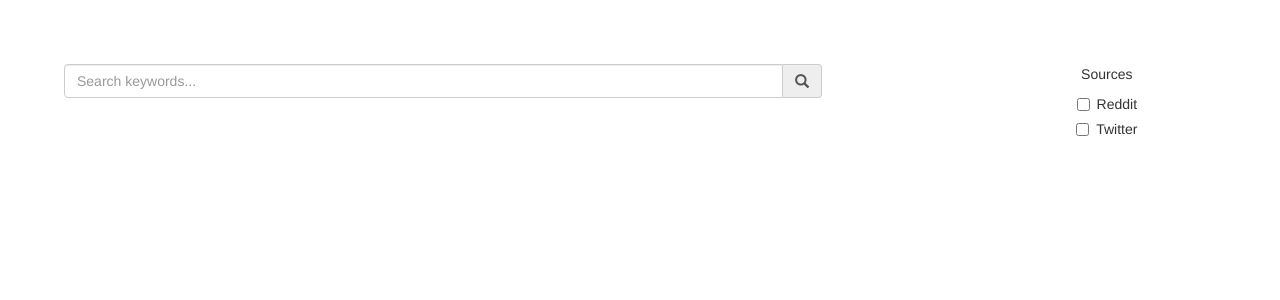
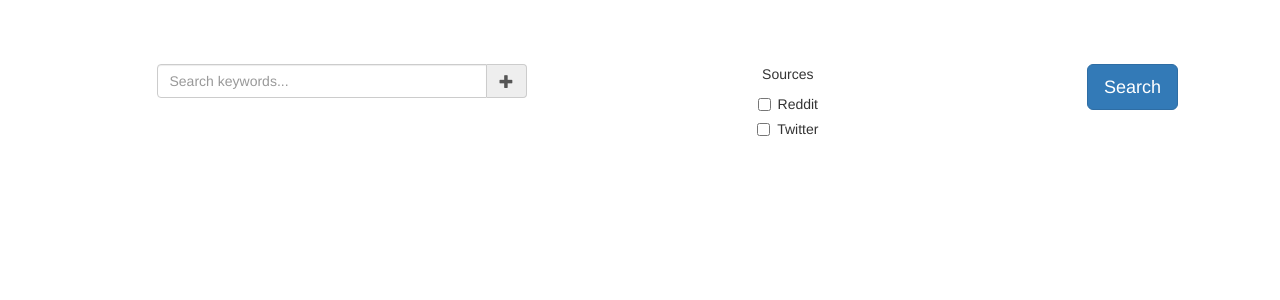
Before and after one commit to felixglush/KeywordSentimentFrontend, a React (Create React App) app: page / in a window 1280 px wide. Shown: the top 300 px of the page. Built offline with nearby package versions, Linux system fonts and the light colour scheme.

Commit message:
Lifted search state up, created overall SearchForm component.

```diff
--- a/src/App.css
+++ b/src/App.css
@@ -1,14 +1,17 @@
 .App {
   text-align: center;
   padding: 5%;
+
 }
 
 .search-component {
-  padding-left: 0%;
+  padding-left: 20%;
+
 }
 
 .controls-component {
-  padding-left: 40%;
+  padding-left: 20%;
+  padding-right: 20%;
 }
 
 .info-title, .info-section {
--- a/src/App.jsx
+++ b/src/App.jsx
@@ -1,5 +1,5 @@
 import React, { Component } from 'react'
-import SearchInput from './SearchInput.jsx'
+import SearchForm from './searchComponents/SearchForm.jsx'
 import SentimentInfo from './SentimentInfo.jsx'
 import './App.css'
 
@@ -24,7 +24,7 @@ class App extends Component {
 
     return (
       <div className="App">
-        <SearchInput onSearch={this.handleReturnedResult}/>
+        <SearchForm onSearch={this.handleReturnedResult}/>
         {sentimentInfo}
       </div>
     )
--- a/src/SearchInput.jsx
+++ /dev/null
@@ -1,74 +0,0 @@
-import React, { Component } from 'react'
-import {FormGroup, FormControl, InputGroup, Glyphicon} from 'react-bootstrap'
-import Controls from './Controls.jsx'
-import './App.css'
-
-class SearchInput extends Component {
-    constructor(props) {
-      super(props)
-      this.state = {
-        query: ''
-      }
-    }
-
-    search() {
-      const result = {
-        keywords: ["apple", "tim hortons"],
-        sources: ["reddit"],
-        subreddits: ["r/BizNews"],
-        "apple": {
-          posts: ["apple is great", "apple is awesome"],
-          scores: [1.0, 0.5],
-          magnitudes: [-0.5, 0.75],
-        },
-        "tim hortons": {
-          posts: ["tim's is the best!!"],
-          scores: [1.0],
-          magnitudes: [1.0],
-        }
-      }
-
-      this.props.onSearch(result)
-    }
-
-    handleChangedControls = (change) => {
-      console.log('SearchInput, change :', change)
-    }
-
-    render() {
-      return (
-        <div>
-          <div className="row">
-
-            <div className="col-md-8">
-
-                <FormGroup className="search-component">
-                  <InputGroup>
-                    <FormControl
-                      type="text"
-                      placeholder="Search keywords..."
-                      query={this.state.query}
-                      onChange={event => {this.setState({query: event.target.value})}}
-                    />
-                    <InputGroup.Addon onClick={() => this.search()}>
-                      <Glyphicon glyph="search"></Glyphicon>
-                    </InputGroup.Addon>
-                  </InputGroup>
-                </FormGroup>
-
-
-            </div>
-
-            <div className="col-md-4">
-              <Controls onControlChange={this.handleChangedControls}/>
-            </div>
-
-          </div>
-        </div>
-
-
-      )
-    }
-}
-
-export default SearchInput
--- a/src/Controls.jsx
+++ b/src/searchComponents/Controls.jsx
@@ -1,6 +1,5 @@
 import React, { Component } from 'react'
-import { FormGroup, FormControl, InputGroup, Checkbox, Glyphicon,
-  ListGroup, ListGroupItem } from 'react-bootstrap'
+import { FormGroup, FormControl, InputGroup, Checkbox, Glyphicon } from 'react-bootstrap'
 
 const SubredditInput = (props) => (
     <FormGroup>
@@ -10,7 +9,7 @@ const SubredditInput = (props) => (
           placeholder="Add subreddit to search..."
           onChange={event => {props.onChange(event.target.value)}}
         ></FormControl>
-        <InputGroup.Addon onClick={() => props.onAddToSearch()}>
+        <InputGroup.Addon onClick={() => props.onAddToSearch(props.subredditQuery, "subreddit")}>
           <Glyphicon glyph="plus"></Glyphicon>
         </InputGroup.Addon>
       </InputGroup>
@@ -29,53 +28,48 @@ class Controls extends Component {
     this.handleToggledReddit = this.handleToggledReddit.bind(this)
     this.handleToggledTwitter = this.handleToggledTwitter.bind(this)
     this.onSubredditInputChange = this.onSubredditInputChange.bind(this)
-    this.onSubredditAdded = this.onSubredditAdded.bind(this)
   }
 
   componentDidUpdate() {
-    this.props.onControlChange(this.state)
+    console.log("controls changed")
+    //this.props.onControlChange(this.state)
   }
 
   handleToggledReddit() {
-    this.setState({redditChecked: !this.state.redditChecked, subredditsToSearch: []})
+    this.setState({redditChecked: !this.state.redditChecked, subredditsToSearch: []},
+      function updatedState() {
+        this.props.onControlChange(this.state)
+      }
+    )
   }
 
   handleToggledTwitter() {
-    this.setState({twitterChecked: !this.state.twitterChecked})
+    this.setState({twitterChecked: !this.state.twitterChecked},
+      function updatedState() {
+        this.props.onControlChange(this.state)
+      }
+    )
   }
 
   onSubredditInputChange(value) {
-    this.setState({subredditQuery: value})
+    this.setState({subredditQuery: value},
+      function updatedState() {
+        this.props.onControlChange(this.state)
+    })
   }
 
-  onSubredditAdded() {
-    const listOfSubreddits = this.state.subredditsToSearch
-    const queryToAdd = this.state.subredditQuery
-    let add = true
-    for (var i = 0; i < listOfSubreddits.length; i++) {
-      if (listOfSubreddits[i] === queryToAdd) {
-        add = false
-        break
-      }
-    }
+  isEmpty(string) {
+      return (string.length === 0 || !string.trim());
+  };
 
-    if (add) {
-      listOfSubreddits.push(queryToAdd)
-      this.setState({subredditsToSearch: listOfSubreddits})
-    }
-  }
 
   render() {
     const subredditInput = this.state.redditChecked === false
                                 ? null
                                 : <SubredditInput
                                     onChange={this.onSubredditInputChange}
-                                    onAddToSearch={this.onSubredditAdded}
-                                  />
-
-    const listOfSubredditButtons = this.state.subredditsToSearch.map((subreddit) =>
-        <ListGroupItem key={subreddit}>{subreddit}</ListGroupItem>
-    )
+                                    subredditQuery={this.state.subredditQuery}
+                                    onAddToSearch={this.props.handleAddSubredditToSearch}/>
 
     return (
       <FormGroup>
@@ -94,7 +88,6 @@ class Controls extends Component {
             </Checkbox>
           </div>
           {subredditInput}
-          <ListGroup>{listOfSubredditButtons}</ListGroup>
         </div>
       </FormGroup>
     )
--- /dev/null
+++ b/src/searchComponents/EditableListOfT.jsx
@@ -0,0 +1,17 @@
+import React, { Component } from 'react'
+import { ListGroup, ListGroupItem } from 'react-bootstrap'
+
+class EditableListOfT extends Component {
+  render() {
+    const items = this.props.items.map((item) =>
+      <ListGroupItem key={item}>{item}</ListGroupItem>
+    )
+    return (
+      <ListGroup>
+        {items}
+      </ListGroup>
+    )
+  }
+}
+
+export default EditableListOfT
--- /dev/null
+++ b/src/searchComponents/SearchForm.jsx
@@ -0,0 +1,120 @@
+import React, { Component } from 'react'
+import { Button } from 'react-bootstrap'
+import SearchInput from './SearchInput.jsx'
+import Controls from './Controls.jsx'
+import EditableListOfT from './EditableListOfT.jsx'
+
+class SearchForm extends Component {
+  constructor(props) {
+    super(props)
+    this.state = {
+      keywords: [],
+      subredditsToSearch: [],
+      searchReddit: false,
+      searchTwitter: false
+    }
+
+    this.handleAddStringToSearch = this.handleAddStringToSearch.bind(this)
+    this.handleChangedControls = this.handleChangedControls.bind(this)
+    this.search = this.search.bind(this)
+  }
+
+  search() {
+    const result = {
+      keywords: ["apple", "tim hortons"],
+      sources: ["reddit"],
+      subreddits: ["r/BizNews"],
+      "apple": {
+        posts: ["apple is great", "apple is awesome"],
+        scores: [1.0, 0.5],
+        magnitudes: [-0.5, 0.75],
+      },
+      "tim hortons": {
+        posts: ["tim's is the best!!"],
+        scores: [1.0],
+        magnitudes: [1.0],
+      }
+    }
+
+    this.props.onSearch(result)
+  }
+
+  isEmpty(string) {
+      return (string.length === 0 || !string.trim());
+  }
+
+  handleAddStringToSearch(string, type) {
+    let list
+    const isKeyword = type === "keyword"
+    const isSubreddit = type === "subreddit"
+    if (isKeyword) {
+      list = this.state.keywords
+    } else if (isSubreddit) {
+      list = this.state.subredditsToSearch
+    }
+
+    if (!this.isEmpty(string)) {
+      let add = true
+      for (var i = 0; i < list.length; i++) {
+        if (list[i] === string) {
+          add = false
+          break
+        }
+      }
+
+      if (add) {
+        list.push(string)
+        if (isKeyword) {
+          this.setState({keywords: list})
+        } else if (isSubreddit) {
+          this.setState({subredditsToSearch: list})
+        }
+      }
+    }
+  }
+
+  handleChangedControls(newControls) {
+    this.setState({
+      searchReddit: newControls.redditChecked,
+      searchTwitter: newControls.twitterChecked,
+      subredditsToSearch: newControls.subredditsToSearch
+    })
+  }
+
+  render() {
+    const subredditList = this.state.searchReddit
+                        ? <EditableListOfT items={this.state.subredditsToSearch}/>
+                        : null;
+                        console.log("subredditList", subredditList)
+
+    return (
+      <div>
+        <div className="row">
+          <div className="col-md-5">
+            <SearchInput handleAddKeywordToSearch={this.handleAddStringToSearch}/>
+            <EditableListOfT items={this.state.keywords}/>
+          </div>
+
+          <div className="col-md-5">
+            <Controls
+              handleAddSubredditToSearch={this.handleAddStringToSearch}
+              onControlChange={this.handleChangedControls}
+              searchSettings={this.state.searchSettings}/>
+            {subredditList}
+          </div>
+
+          <div className="col-md-2">
+            <Button
+              bsStyle="primary" bsSize="large"
+              onClick={this.search}
+            >
+              Search
+            </Button>
+          </div>
+        </div>
+      </div>
+    )
+  }
+}
+
+export default SearchForm
--- /dev/null
+++ b/src/searchComponents/SearchInput.jsx
@@ -0,0 +1,38 @@
+import React, { Component } from 'react'
+import { FormGroup, FormControl, InputGroup, Glyphicon } from 'react-bootstrap'
+import '../App.css'
+
+class SearchInput extends Component {
+    constructor(props) {
+      super(props)
+      this.state = {
+        query: ''
+      }
+    }
+
+    onAddToSearch() {
+      this.props.handleAddKeywordToSearch(this.state.query, "keyword")
+    }
+
+    render() {
+      return (
+        <div>
+          <FormGroup className="search-component">
+            <InputGroup>
+              <FormControl
+                type="text"
+                placeholder="Search keywords..."
+                query={this.state.query}
+                onChange={event => {this.setState({query: event.target.value})}}
+              />
+              <InputGroup.Addon onClick={() => this.onAddToSearch()}>
+                <Glyphicon glyph="plus"></Glyphicon>
+              </InputGroup.Addon>
+            </InputGroup>
+          </FormGroup>
+        </div>
+      )
+    }
+}
+
+export default SearchInput
```
